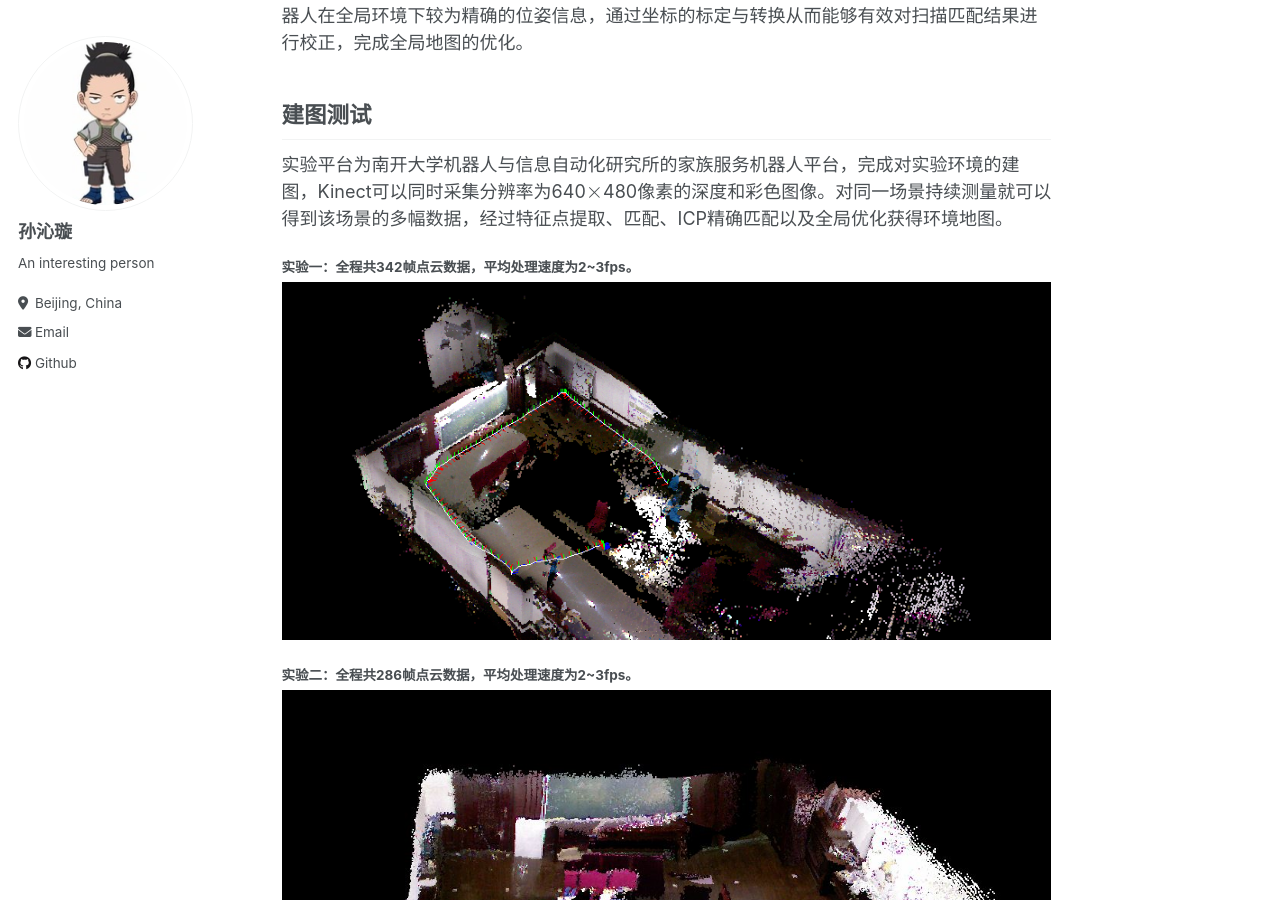
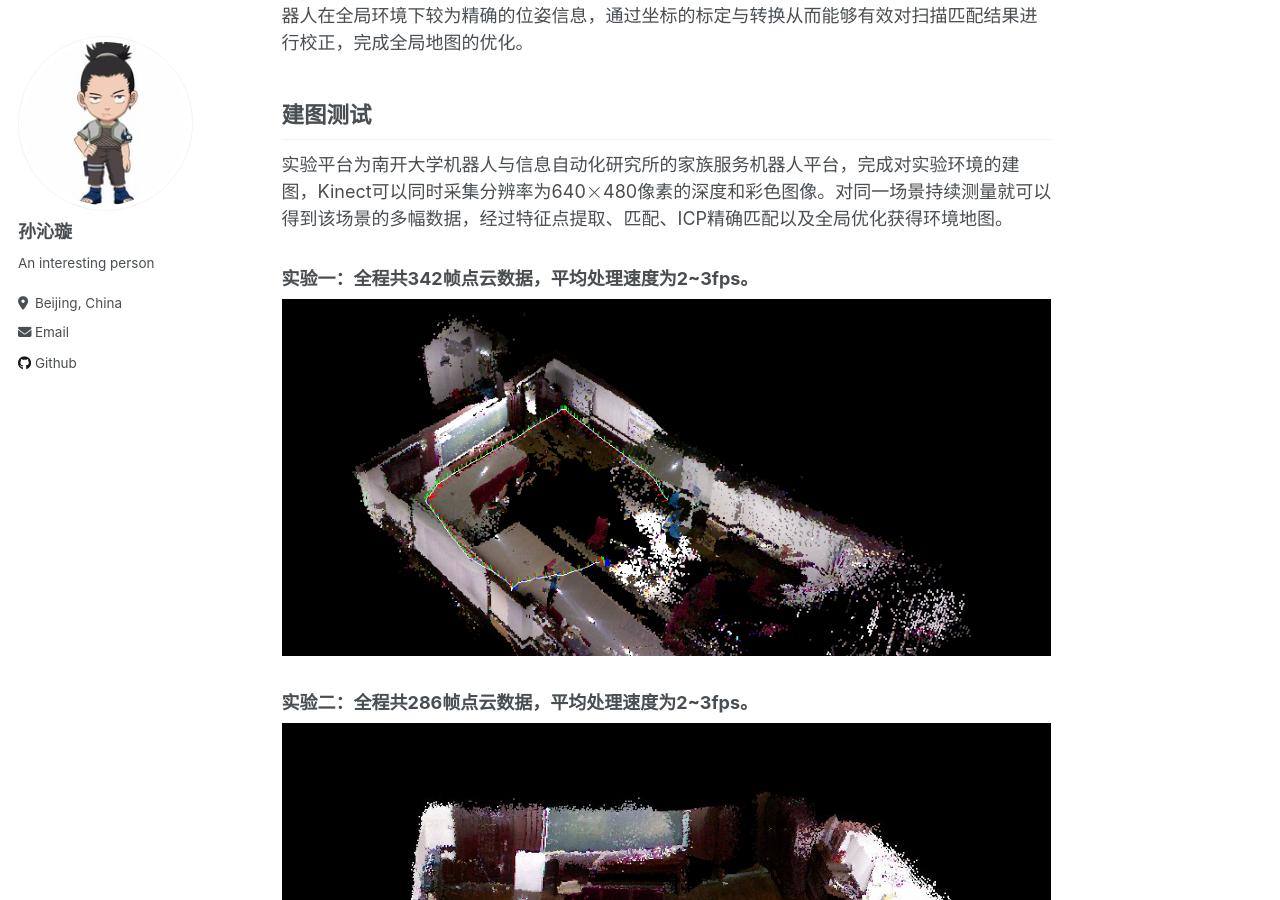
Before and after one commit to wdyiwdwd/wdyiwdwd.github.io, a Jekyll site: the page built from _projects/2014-12-21-expr-Kinect-mapping.md, in a window 1280 px wide and 900 px high, scrolled down 619 px. Built offline with Jekyll 4.4.1, drawn with Linux system fonts in a browser that asks for light colours.

```diff
--- a/_projects/2014-12-21-expr-Kinect-mapping.md
+++ b/_projects/2014-12-21-expr-Kinect-mapping.md
@@ -24,11 +24,11 @@ Kinect获取的数据为640*480的RGB图像数据以及各像素点对应的深
 
 实验平台为南开大学机器人与信息自动化研究所的家族服务机器人平台，完成对实验环境的建图，Kinect可以同时采集分辨率为640\\(\times\\)480像素的深度和彩色图像。对同一场景持续测量就可以得到该场景的多幅数据，经过特征点提取、匹配、ICP精确匹配以及全局优化获得环境地图。
 
-#### 实验一：全程共342帧点云数据，平均处理速度为2~3fps。
+### 实验一：全程共342帧点云数据，平均处理速度为2~3fps。
 
 ![点云地图](https://sunqinxuan.github.io/images/project-2014-12-21-img1.PNG)
 
-#### 实验二：全程共286帧点云数据，平均处理速度为2~3fps。
+### 实验二：全程共286帧点云数据，平均处理速度为2~3fps。
 
 ![点云地图](https://sunqinxuan.github.io/images/project-2014-12-21-img2.JPG)
 
```
